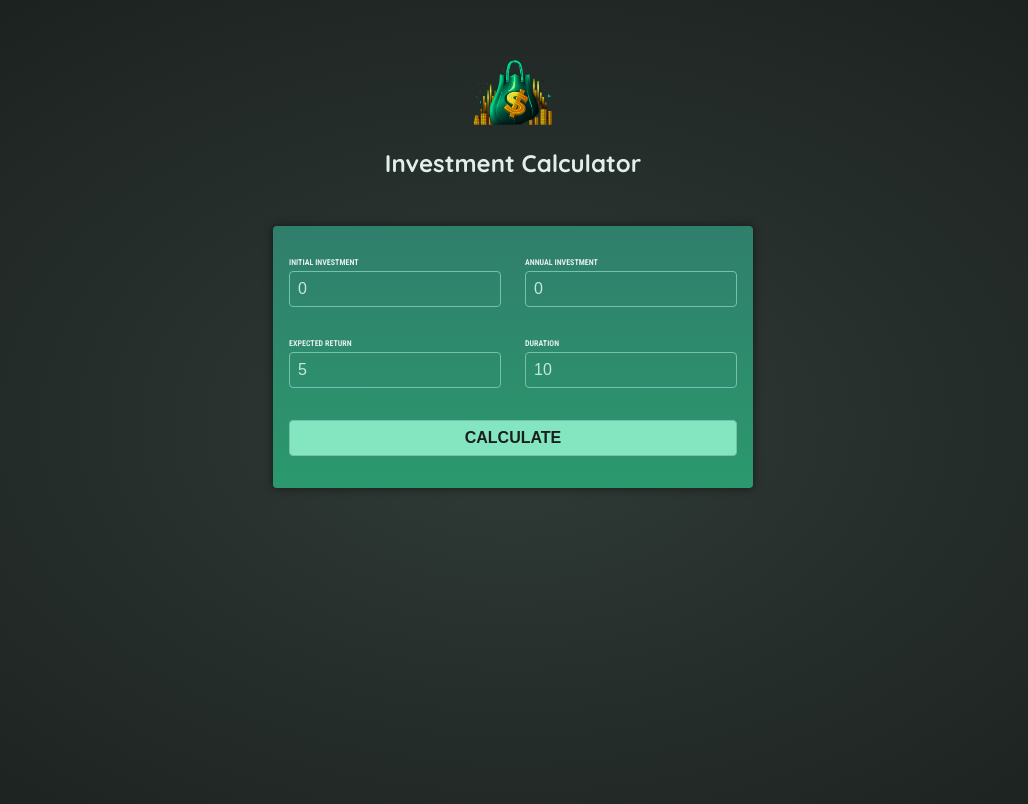
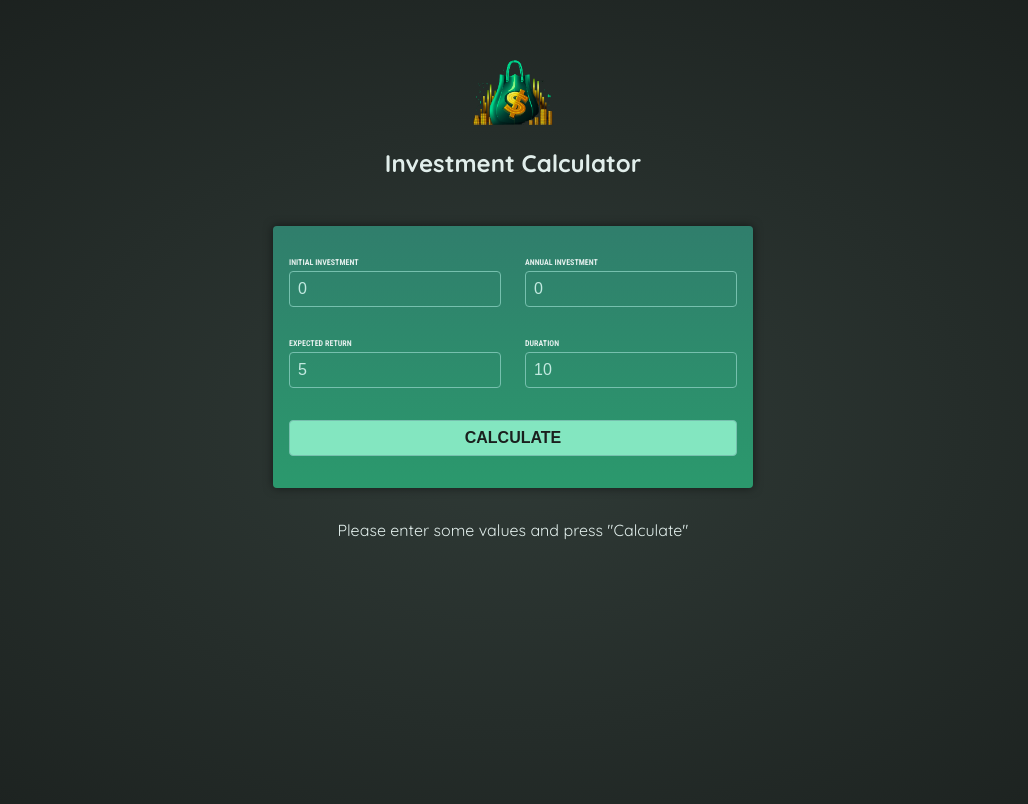
Before and after one commit to RezwanRahin/Investment-Calculator-Angular, an Angular app: page / in a window 1280 px wide. Shown: the top 804 px of the page, without its empty margins (127-1155 px from the left). Built offline with nearby package versions, Linux system fonts and the light colour scheme.

Commit message:
feat: output investment results in the 'app' component

```diff
--- a/src/app/app.component.html
+++ b/src/app/app.component.html
@@ -1,2 +1,3 @@
 <app-header />
 <app-user-input (calculate)="onCalculateInvestmentResults($event)" />
+<app-investment-results [results]="resultsData" />
--- a/src/app/app.component.ts
+++ b/src/app/app.component.ts
@@ -2,14 +2,24 @@
 import { HeaderComponent } from "./header/header.component";
 import { UserInputComponent } from "./user-input/user-input.component";
 import type { InvestmentInput } from './investment-input.model';
+import { InvestmentResultsComponent } from "./investment-results/investment-results.component";
 
 @Component({
   selector: 'app-root',
   standalone: true,
   templateUrl: './app.component.html',
-  imports: [HeaderComponent, UserInputComponent],
+  imports: [HeaderComponent, UserInputComponent, InvestmentResultsComponent],
 })
 export class AppComponent {
+  resultsData?: {
+    year: number,
+    interest: number,
+    valueEndOfYear: number,
+    annualInvestment: number,
+    totalInterest: number,
+    totalAmountInvested: number
+  }[]
+
   onCalculateInvestmentResults(data: InvestmentInput) {
     const { initialInvestment, annualInvestment, expectedReturn, duration } = data;
     const annualData = [];
@@ -31,6 +41,6 @@
       });
     }
 
-    console.log(annualData);
+    this.resultsData = annualData;
   }
 }
```
